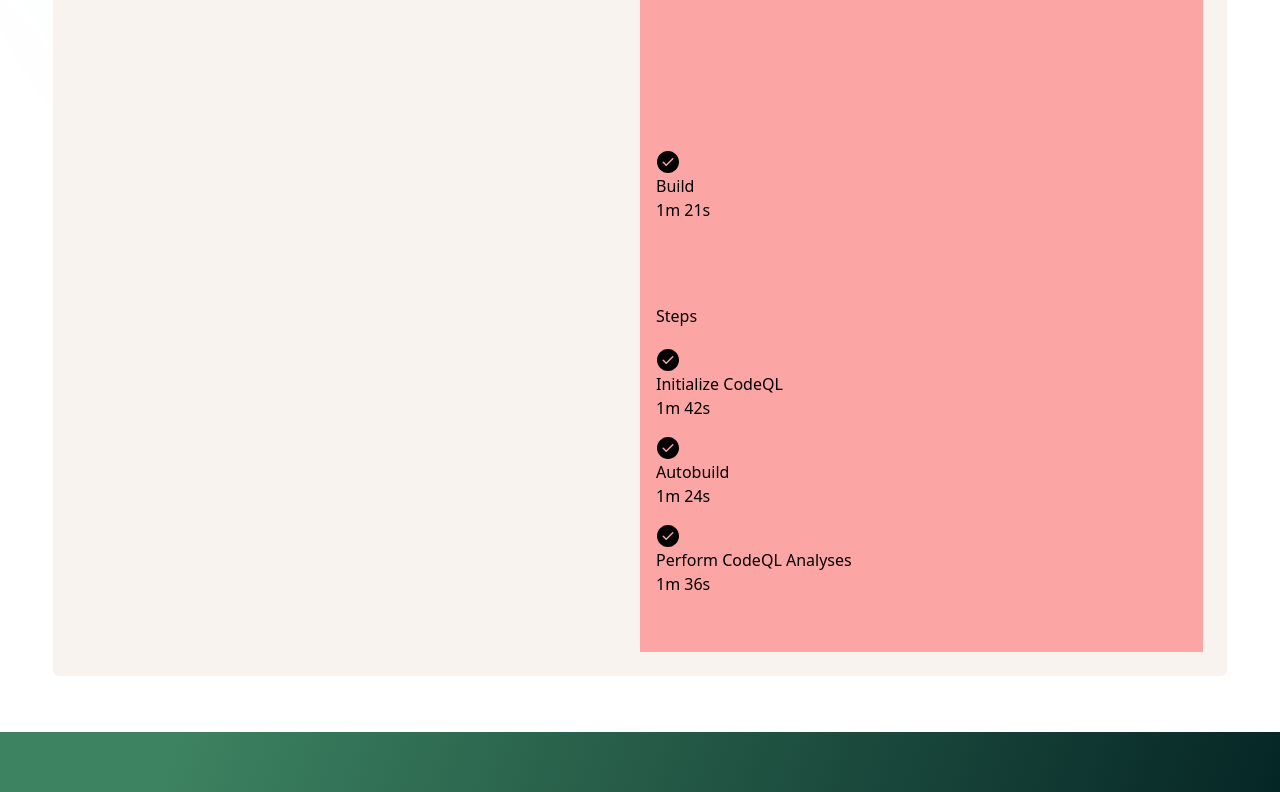
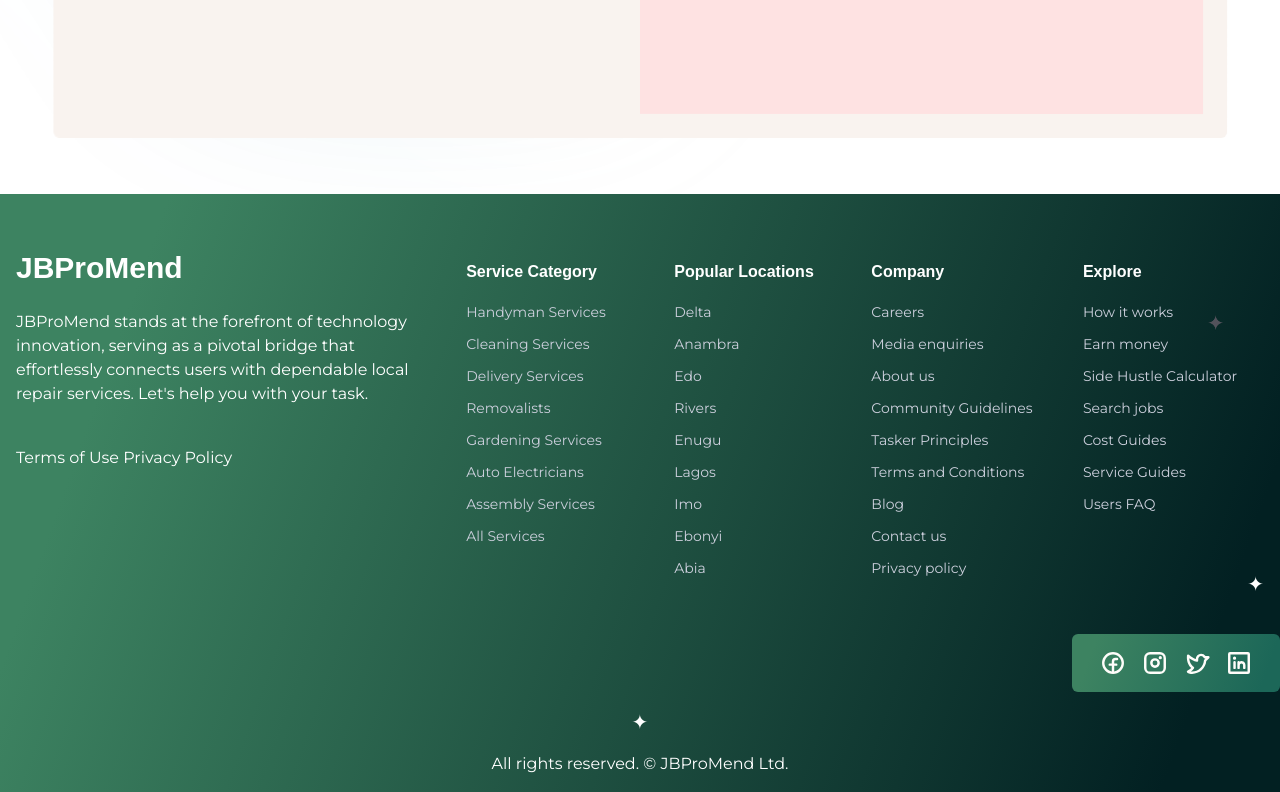
Before and after one commit to Elochukwu3/jb-task-searvice, a Next.js app: page /aboutUs in a window 1280 px wide. Shown: the part 820-1612 px from the top of the page. Built offline with nearby package versions, Linux system fonts and the light colour scheme; a web font is replaced by a local one.

Commit message:
clean up

```diff
--- a/app/(company)/(routes)/aboutUs/page.tsx
+++ b/app/(company)/(routes)/aboutUs/page.tsx
@@ -8,75 +8,14 @@ export const metadata:Metadata = {
 }
 const page = () => {
   return (
-    <section className='max-w-7xl mx-auto '>
+    <section className='max-w-7xl mx-auto' style={{transform: 'perspective(700px) rotateX(-0.03deg) rotateY(-0.03deg)'}}>
       <div className='min-h-[60vh] w-11/12 rounded-md mx-auto flex justify-between p-6 bg-[#F9F3EF] '>
-      <div className='flex-1'>
-        <h1 className='text-5xl'>We&apos;re making a difference to people&apos;s lives</h1>
+      <div className='flex-1 space-y-5'>
+        <h1 className='text-6xl font-clash font-extrabold px-6 text-black text-balance'>We&apos;re making a difference to people&apos;s lives</h1>
         <p>Creating a way to connect people ready to work, with people who need work done</p>
       </div>
-      <div className="min-h-[240px] min-w-80 bg-red-300 flex-1">
+      <div className="min-h-[240px] min-w-80 bg-red-100 flex-1">
         <YourComponent/>
-
-        <div className="position-relative d-flex flex-column flex-md-row gutter-spacious col-lg-10 mx-auto my-lg-6">
-        <div className="col-md-6 js-build-in-item build-in-scale-right build-in-animate">
-          <div className="p-4 rounded mt-5 box-shadow-mktg-xl mb-6" >
-            <ul className="list-style-none mb-n4">
-                <li className="mb-4 f4-mktg d-flex flex-items-center flex-justify-between js-build-in-item build-in-scale-fade build-in-animate">
-                  <div className="d-flex flex-items-center">
-                    <svg aria-hidden="true" height="24" viewBox="0 0 24 24" version="1.1" width="24" data-view-component="true" className="octicon octicon-check-circle-fill color-fg-success mr-2">
-    <path d="M1 12C1 5.925 5.925 1 12 1s11 4.925 11 11-4.925 11-11 11S1 18.075 1 12Zm16.28-2.72a.751.751 0 0 0-.018-1.042.751.751 0 0 0-1.042-.018l-5.97 5.97-2.47-2.47a.751.751 0 0 0-1.042.018.751.751 0 0 0-.018 1.042l3 3a.75.75 0 0 0 1.06 0Z"></path>
-</svg>
-                    <span className="text-medium">Build</span>
-                  </div>
-                  <span className="f5 color-fg-muted d-none d-sm-block">1m 21s</span>
-                </li>
-            </ul>
-          </div>
-        </div>
-
-        <div className="home-campaign-ghas-connect position-relative position-md-absolute z-1 d-flex flex-items-center js-build-in-item build-in-scale-fade build-in-animate" >
-          <div className="d-inline-block circle p-1 color-bg-emphasis" style={{boxShadow: "0 0 0 2px #444D56;"}}></div>
-          <div style={{width: "40px", height: "2px", background: "#D1D5DA;"}}></div>
-          <div className="d-inline-block circle p-1 color-bg-emphasis" style={{boxShadow: "0 0 0 2px #444D56;"}}></div>
-        </div>
-
-        <div className="col-md-6 js-build-in-item build-in-scale-right build-in-animate" >
-          <div className="pt-2 pb-1 px-4 rounded-top-2 d-inline-block text-medium" >
-            Steps
-          </div>
-          <div className="p-4 rounded-bottom-2 rounded-right-2 box-shadow-mktg-xl mb-6">
-            <ul className="list-style-none mb-n4">
-                <li className="mb-4 f4-mktg d-flex flex-items-center flex-justify-between js-build-in-item build-in-scale-fade build-in-animate" >
-                  <div className="d-flex flex-items-center">
-                    <svg aria-hidden="true" height="24" viewBox="0 0 24 24" version="1.1" width="24" data-view-component="true" className="octicon octicon-check-circle-fill color-fg-success mr-2">
-    <path d="M1 12C1 5.925 5.925 1 12 1s11 4.925 11 11-4.925 11-11 11S1 18.075 1 12Zm16.28-2.72a.751.751 0 0 0-.018-1.042.751.751 0 0 0-1.042-.018l-5.97 5.97-2.47-2.47a.751.751 0 0 0-1.042.018.751.751 0 0 0-.018 1.042l3 3a.75.75 0 0 0 1.06 0Z"></path>
-</svg>
-                    <span className="text-medium">Initialize CodeQL</span>
-                  </div>
-                  <span className="f5 color-fg-muted d-none d-sm-block">1m 42s</span>
-                </li>
-                <li className="mb-4 f4-mktg d-flex flex-items-center flex-justify-between js-build-in-item build-in-scale-fade build-in-animate" >
-                  <div className="d-flex flex-items-center">
-                    <svg aria-hidden="true" height="24" viewBox="0 0 24 24" version="1.1" width="24" data-view-component="true" className="octicon octicon-check-circle-fill color-fg-success mr-2">
-    <path d="M1 12C1 5.925 5.925 1 12 1s11 4.925 11 11-4.925 11-11 11S1 18.075 1 12Zm16.28-2.72a.751.751 0 0 0-.018-1.042.751.751 0 0 0-1.042-.018l-5.97 5.97-2.47-2.47a.751.751 0 0 0-1.042.018.751.751 0 0 0-.018 1.042l3 3a.75.75 0 0 0 1.06 0Z"></path>
-</svg>
-                    <span className="text-medium">Autobuild</span>
-                  </div>
-                  <span className="f5 color-fg-muted d-none d-sm-block">1m 24s</span>
-                </li>
-                <li className="mb-4 f4-mktg d-flex flex-items-center flex-justify-between js-build-in-item build-in-scale-fade build-in-animate" >
-                  <div className="d-flex flex-items-center">
-                    <svg aria-hidden="true" height="24" viewBox="0 0 24 24" version="1.1" width="24" data-view-component="true" className="octicon octicon-check-circle-fill color-fg-success mr-2">
-    <path d="M1 12C1 5.925 5.925 1 12 1s11 4.925 11 11-4.925 11-11 11S1 18.075 1 12Zm16.28-2.72a.751.751 0 0 0-.018-1.042.751.751 0 0 0-1.042-.018l-5.97 5.97-2.47-2.47a.751.751 0 0 0-1.042.018.751.751 0 0 0-.018 1.042l3 3a.75.75 0 0 0 1.06 0Z"></path>
-</svg>
-                    <span className="text-medium">Perform CodeQL Analyses</span>
-                  </div>
-                  <span className="f5 color-fg-muted d-none d-sm-block">1m 36s</span>
-                </li>
-            </ul>
-          </div>
-        </div>
-      </div>
       </div>
     </div>
     </section>
@@ -92,14 +31,9 @@ const YourComponent = () => {
       <svg xmlns="http://www.w3.org/2000/svg" viewBox="0 0 600 600">
         {/* Central Circle */}
         <circle cx="300" cy="300" r="50" fill="#3498db" />
-
-        {/* Wireframes connecting to smaller circles */}
         {Array.from({ length: 8 }).map((_, index) => (
           <g key={index} transform={`rotate(${index * 45} 300 300)`}>
-            {/* Wireframe Line */}
             <line x1="300" y1="300" x2="450" y2="300" stroke="#2ecc71" strokeWidth="2" />
-
-            {/* Smaller Circular Image */}
             <circle cx="450" cy="300" r="20" fill="#e74c3c" />
           </g>
         ))}
```
